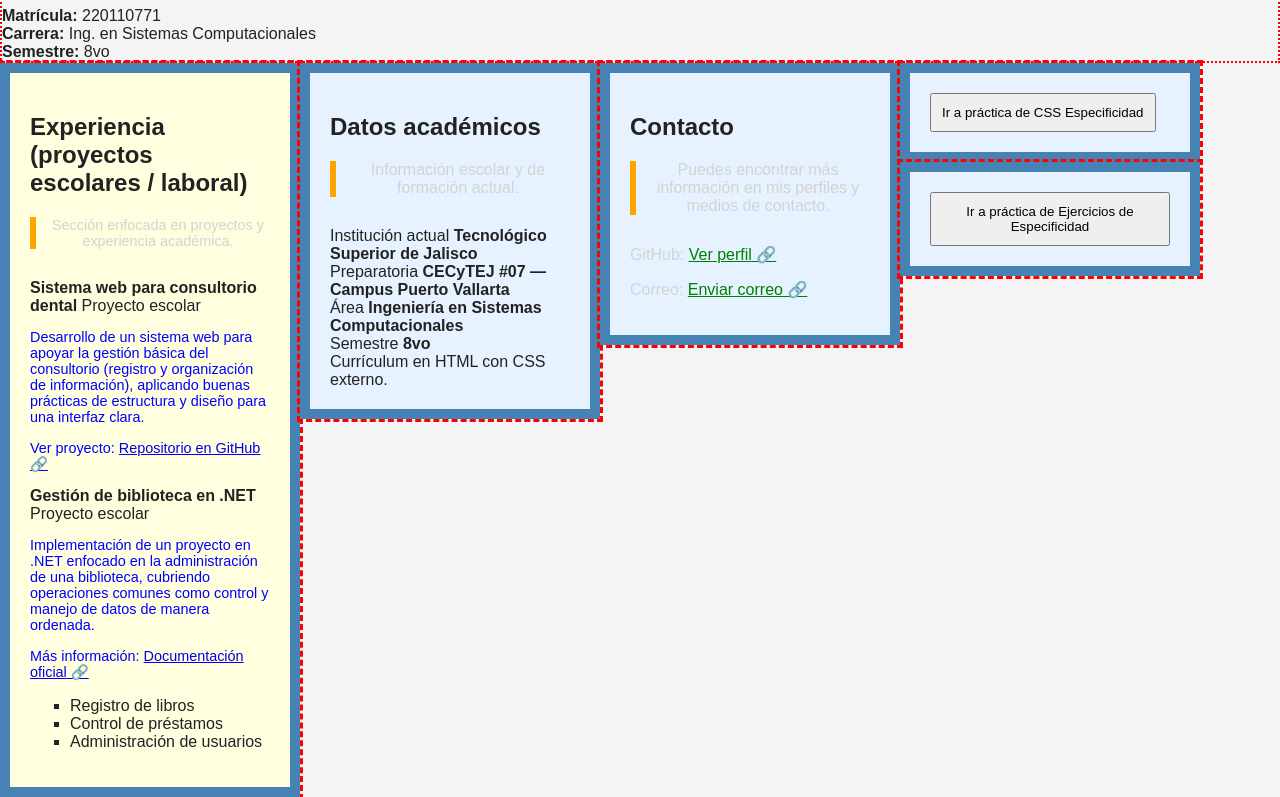
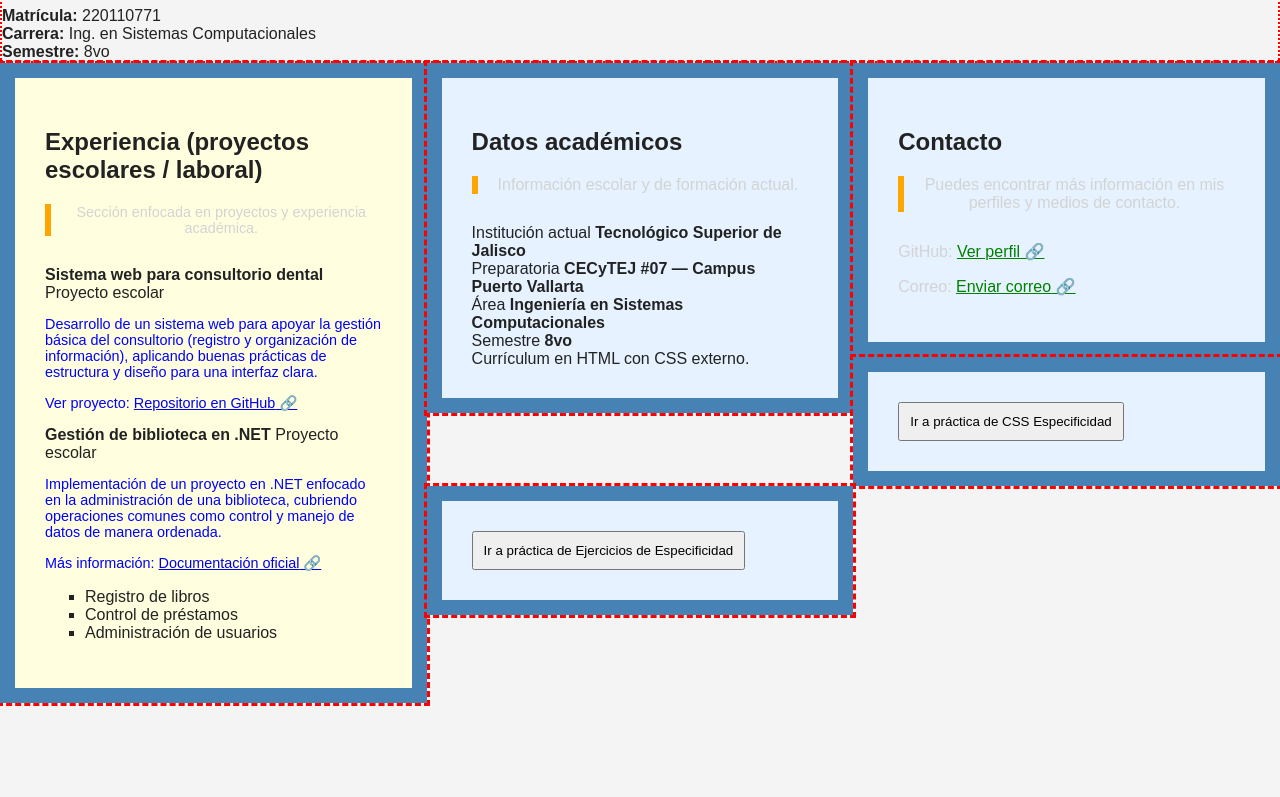
Before and after one commit to Viizzzxx/26ProgWebVictorMartinez, a plain HTML site: page CurriculumMartinezVictor.html in a window 1280 px wide. Shown: the part 53-850 px from the top of the page. After the commit the page ends 800 px from the top, so only its background shows below. Drawn offline with Linux system fonts and the light colour scheme; files that its build step writes are made by us from their sources.

Commit message:
Se modifico la tarjeta con medidas en porcentaje para el experimento avanzado

```diff
--- a/css-box-model/style.css
+++ b/css-box-model/style.css
@@ -42,9 +42,9 @@ h1{
 }
 
 .card{
-    width: 300px;
-    padding: 20px;
-    border: 10px solid steelblue;
+    width: 33.33%;
+    padding: 30px;
+    border: 15px solid steelblue;
     float: left;
     background: #e6f2ff;
     outline: 3px dashed red;
```
